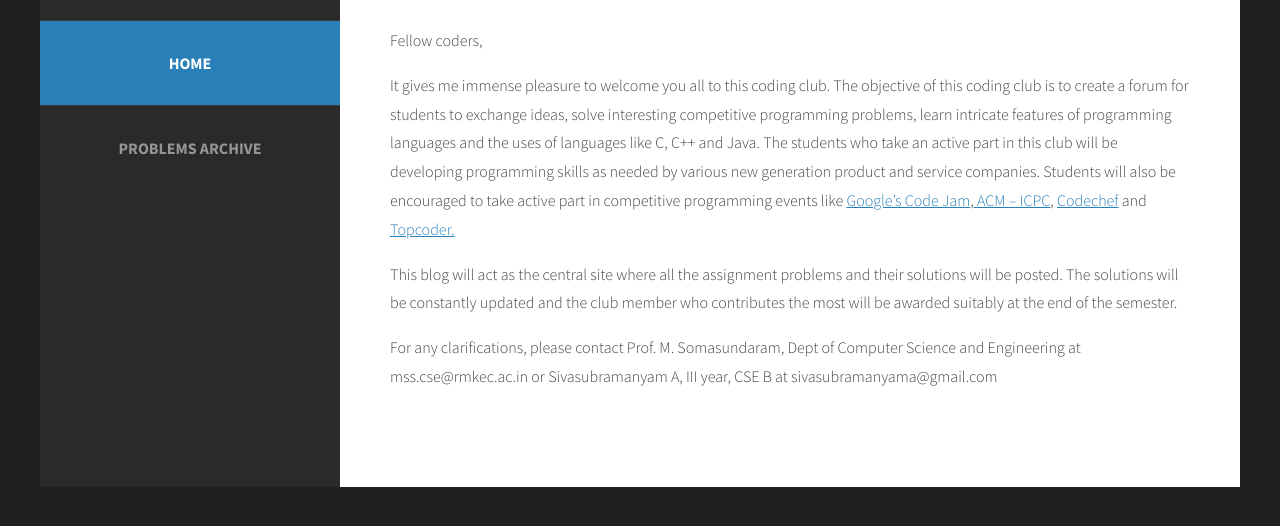
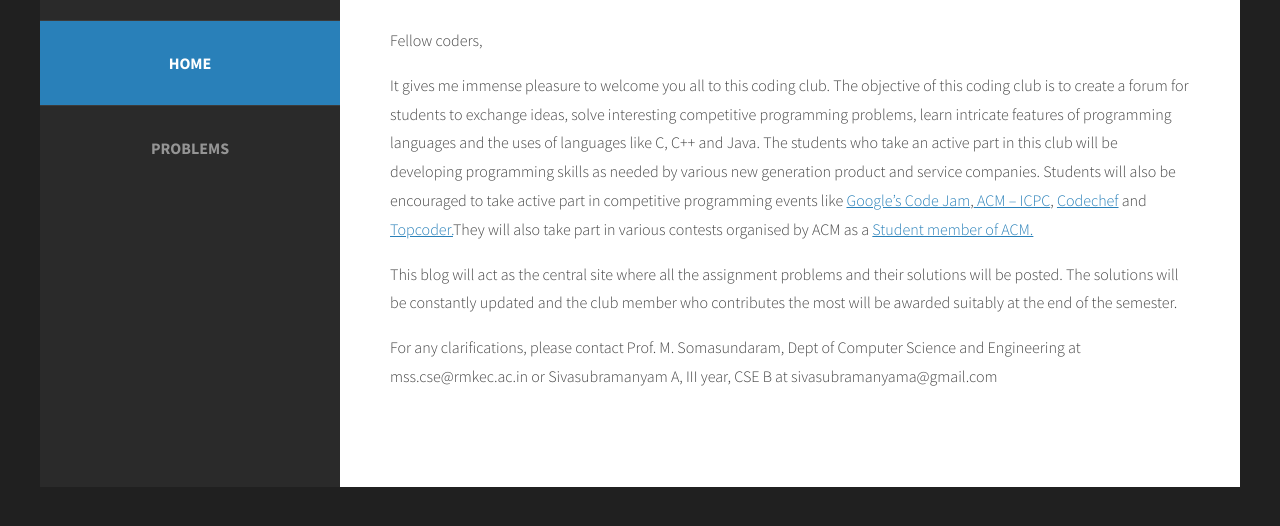
Before and after one commit to csecoders/csecoders.github.io, a plain HTML site: page index.html in a window 1280 px wide. Shown: the part 132-658 px from the top of the page. Drawn offline with Linux system fonts and the light colour scheme.

Commit message:
Update index.html

```diff
--- a/index.html
+++ b/index.html
@@ -20,7 +20,7 @@
 		<div id="menu">
 			<ul>
 				<li class="current_page_item"><a href="index.html" accesskey="1" title="">Home</a></li>
-				<li><a href="archive.html" accesskey="2" title="">Problems Archive</a></li>
+				<li><a href="archive.html" accesskey="2" title="">Problems</a></li>
 			</ul>
 		</div>
 	</div>
@@ -34,7 +34,7 @@
 			</div>
 			<p>Fellow coders,</p><p>
 
-It gives me immense pleasure to welcome you all to this coding club. The objective of this coding club is to create a forum for students to exchange ideas, solve interesting competitive programming problems, learn intricate features of programming languages and the uses of languages like C, C++ and Java. The students who take an active part in this club will be developing programming skills as needed by various new generation product and service companies. Students will also be encouraged to take active part in competitive programming events like <a href="https://code.google.com/codejam/">Google’s Code Jam</a>,<a href="http://icpc.baylor.edu/"> ACM – ICPC</a>, <a href="http://www.codechef.com/">Codechef</a> and <a href="http://www.topcoder.com/">Topcoder.</a>
+It gives me immense pleasure to welcome you all to this coding club. The objective of this coding club is to create a forum for students to exchange ideas, solve interesting competitive programming problems, learn intricate features of programming languages and the uses of languages like C, C++ and Java. The students who take an active part in this club will be developing programming skills as needed by various new generation product and service companies. Students will also be encouraged to take active part in competitive programming events like <a href="https://code.google.com/codejam/">Google’s Code Jam</a>,<a href="http://icpc.baylor.edu/"> ACM – ICPC</a>, <a href="http://www.codechef.com/">Codechef</a> and <a href="http://www.topcoder.com/">Topcoder.</a>They will also take part in various contests organised by ACM as a <a href="http://www.acm.org/membership/student">Student member of ACM.</a>
 </p><p>
 This blog will act as the central site where all the assignment problems and their solutions will be posted. The solutions will be constantly updated and the club member who contributes the most will be awarded suitably at the end of the semester.
 </p><p>
```
